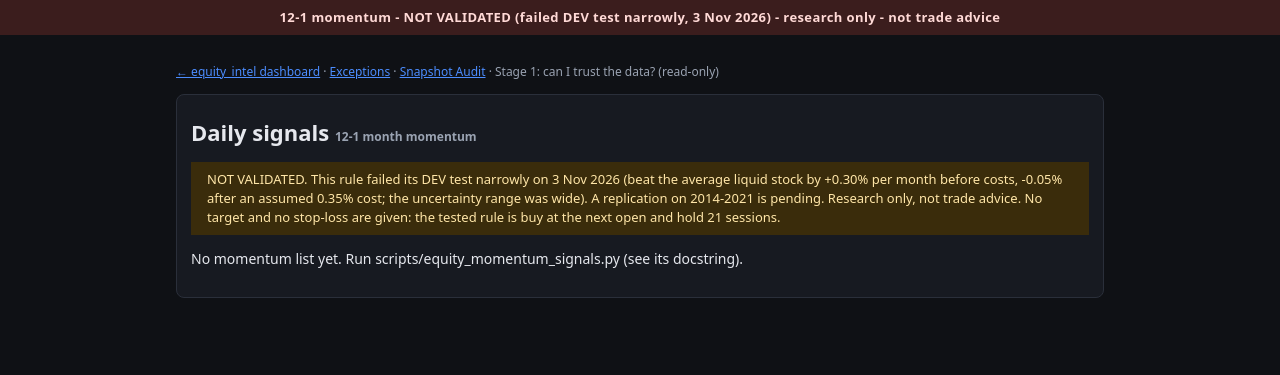
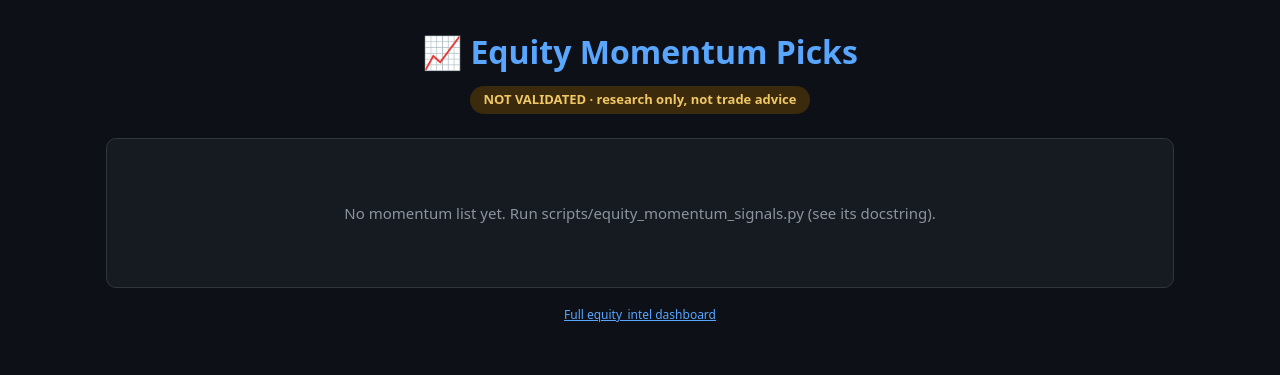
Before and after one commit to hariyaakshay-cpu/equity-intelligence-platform, a Flask app: page /equity/signals in a window 1280 px wide. Shown: the top 375 px of the page. Run offline with Flask 3, Linux system fonts and the light colour scheme.

Commit message:
dashboard: simpler signals page (title, 4 cards, one table)

```diff
--- a/dashboard/templates/signals.html
+++ b/dashboard/templates/signals.html
@@ -1,38 +1,87 @@
-{% extends "base.html" %}
-{% block title %}Signals{% endblock %}
-{% block body %}
-<div class="card" id="header">
-  <h1>Daily signals <span class="note">12-1 month momentum</span></h1>
-  <p class="notice" id="not-validated-notice">NOT VALIDATED. This rule failed its DEV test narrowly on 3 Nov 2026
-    (beat the average liquid stock by +0.30% per month before costs, -0.05% after an assumed 0.35% cost; the
-    uncertainty range was wide). A replication on 2014-2021 is pending. Research only, not trade advice.
-    No target and no stop-loss are given: the tested rule is buy at the next open and hold {{ hold_sessions or 21 }} sessions.</p>
+<!doctype html>
+<html lang="en">
+<head>
+<meta charset="utf-8">
+<meta name="viewport" content="width=device-width, initial-scale=1">
+<title>Equity Picks</title>
+<style>
+  :root { --bg:#0d1117; --card:#161b22; --line:#30363d; --txt:#e6edf3; --mut:#8b949e;
+          --blue:#58a6ff; --green:#3fb950; --yellow:#d29922; --red:#f85149; --purple:#bc8cff; }
+  * { box-sizing:border-box; }
+  body { margin:0; background:var(--bg); color:var(--txt); font:15px/1.5 system-ui,Segoe UI,Roboto,sans-serif; }
+  main { max-width:1100px; margin:0 auto; padding:28px 16px 40px; }
+  h1 { text-align:center; color:var(--blue); font-size:32px; margin:0; }
+  .sub { text-align:center; color:var(--mut); margin:6px 0 4px; }
+  .pill { display:block; width:max-content; max-width:100%; margin:10px auto 0; padding:4px 14px; border-radius:20px;
+          background:#3b2a0b; color:#f0c765; font-size:13px; font-weight:600; text-align:center; }
+  .warn { background:#3d1515; color:#ffb3ae; border:1px solid #6e2b2b; border-radius:8px; padding:10px 14px; margin:18px 0 0; text-align:center; }
+  .cards { display:grid; grid-template-columns:repeat(auto-fit,minmax(170px,1fr)); gap:14px; margin:24px 0; }
+  .card { background:var(--card); border:1px solid var(--line); border-radius:10px; padding:18px; text-align:center; }
+  .card .label { color:var(--mut); font-size:13px; font-weight:600; letter-spacing:.5px; text-transform:uppercase; }
+  .card .value { font-size:28px; font-weight:700; margin-top:6px; }
+  .section { background:var(--card); border:1px solid var(--line); border-radius:10px; padding:18px; }
+  .section h2 { margin:0 0 12px; color:var(--blue); font-size:20px; }
+  .tablewrap { overflow-x:auto; }
+  table { width:100%; border-collapse:collapse; }
+  th { color:var(--mut); font-size:13px; text-align:left; padding:10px; border-bottom:1px solid var(--line); text-transform:uppercase; }
+  td { padding:12px 10px; border-bottom:1px solid #21262d; }
+  td.num, th.num { text-align:right; font-variant-numeric:tabular-nums; }
+  td.rank { color:var(--mut); width:40px; }
+  td.sym a { color:var(--txt); font-weight:700; text-decoration:none; }
+  td.sym a:hover { color:var(--blue); }
+  .green { color:var(--green); } .red { color:var(--red); } .yellow { color:var(--yellow); } .purple { color:var(--purple); } .blue { color:var(--blue); }
+  .foot { color:var(--mut); font-size:12px; margin-top:12px; }
+  .empty { text-align:center; color:var(--mut); padding:30px 0; }
+  a { color:var(--blue); }
+  @media (max-width:600px) { h1 { font-size:24px; } .card .value { font-size:22px; } td, th { padding:8px 6px; } }
+</style>
+</head>
+<body>
+<main>
+  <h1>📈 Equity Momentum Picks</h1>
+  {% if demo %}<p class="warn">DEMO DATA - NOT REAL</p>{% endif %}
+
   {% if not available %}
-    <p id="no-signals">{{ message }}</p>
+    <p class="pill" id="not-validated-notice">NOT VALIDATED &middot; research only, not trade advice</p>
+    <div class="section" style="margin-top:24px;"><p class="empty" id="no-signals">{{ message }}</p></div>
   {% else %}
-  <p class="note">Data as of <b>{{ asof }}</b> &middot; file <code>{{ file }}</code> &middot; generated {{ generated_at_utc }}
-    &middot; eligible {{ eligible }} (min {{ min_eligible }}) &middot; skipped: stale {{ skipped_stale }},
-    short history {{ skipped_short_history }}, illiquid {{ skipped_illiquid }}</p>
-  {% if stale %}<p class="notice" id="stale">Stale: data is {{ age_days }} days old. Refresh with the two commands in
-    scripts/equity_momentum_signals.py before using this list.</p>{% endif %}
+    <p class="sub">List for <b>{{ asof }}</b> &nbsp;|&nbsp; built {{ generated_at_utc[:16]|replace("T", " ") }} UTC</p>
+    <p class="pill" id="not-validated-notice">NOT VALIDATED &middot; research only, not trade advice</p>
+    {% if stale %}<p class="warn" id="stale">This list is {{ age_days }} days old. Refresh prices before using it.</p>{% endif %}
+
+    <div class="cards">
+      <div class="card"><div class="label">Data as of</div><div class="value blue">{{ asof }}</div></div>
+      <div class="card"><div class="label">Picks</div><div class="value green">{{ picks|length }}</div></div>
+      <div class="card"><div class="label">Hold for</div><div class="value yellow">{{ hold_sessions or 21 }} days</div></div>
+      <div class="card"><div class="label">Stocks checked</div><div class="value purple">{{ eligible }}</div></div>
     </div>
 
-<div class="card" id="momentum-list">
-  <h2>Top {{ top_n }} <span class="note">ranked by return from 12 months ago to 1 month ago, ties by symbol</span></h2>
+    <div class="section" id="momentum-list">
+      <h2>Today's list</h2>
       {% if picks %}
       <div class="tablewrap"><table>
-    <thead><tr><th>#</th><th>Symbol</th><th>12-1 return %</th><th>Close</th><th>Median traded value (Rs cr, 20d)</th></tr></thead>
+        <thead><tr><th>#</th><th>Stock</th><th class="num">Close</th><th class="num">12-month return</th><th class="num">Daily value traded</th></tr></thead>
         <tbody>
         {% for p in picks %}
-      <tr><td class="num">{{ p.rank }}</td><td><a href="/equity/stock/{{ p.symbol }}">{{ p.symbol }}</a></td>
-        <td class="num"><b>{{ "%.1f"|format(p.score_pct) }}</b></td><td class="num">{{ "%.2f"|format(p.close) }}</td>
-        <td class="num">{{ "%.0f"|format(p.traded_value_cr) }}</td></tr>
+          <tr>
+            <td class="rank">{{ p.rank }}</td>
+            <td class="sym"><a href="/equity/stock/{{ p.symbol }}">{{ p.symbol }}</a></td>
+            <td class="num">₹{{ "{:,.2f}".format(p.close) }}</td>
+            <td class="num {{ 'green' if p.score_pct >= 0 else 'red' }}"><b>{{ "%+.1f"|format(p.score_pct) }}%</b></td>
+            <td class="num">₹{{ "%.0f"|format(p.traded_value_cr) }} cr</td>
+          </tr>
         {% endfor %}
         </tbody>
       </table></div>
-  {% else %}<p id="no-picks">No list: fewer than {{ min_eligible }} eligible stocks on {{ asof }}.</p>{% endif %}
-  {% if corporate_action_flagged %}<p class="note" id="ca-flagged">Left out (a one-day move beyond &plusmn;30% in the
-    last year, possibly an unadjusted corporate action): {{ corporate_action_flagged|join(", ") }}</p>{% endif %}
+      {% else %}<p class="empty" id="no-picks">No list today: fewer than {{ min_eligible }} stocks had enough data on {{ asof }}.</p>{% endif %}
+      <p class="foot">How it works: rank stocks by their return from 12 months ago to 1 month ago, buy at the next day's open,
+        hold {{ hold_sessions or 21 }} trading days. No exit levels are given. This rule narrowly failed its first test (3 Nov 2026); a longer test is pending.
+        {% if corporate_action_flagged %}<span id="ca-flagged"><br>Left out (one-day move over &plusmn;30%, possibly a split or bonus):
+        {{ corporate_action_flagged|join(", ") }}</span>{% endif %}</p>
+    </div>
   {% endif %}
-</div>
-{% endblock %}
+
+  <p class="foot" style="text-align:center;margin-top:18px;"><a href="/equity">Full equity_intel dashboard</a></p>
+</main>
+</body>
+</html>
```
Lines whose indentation alone changed are shown as unchanged.
